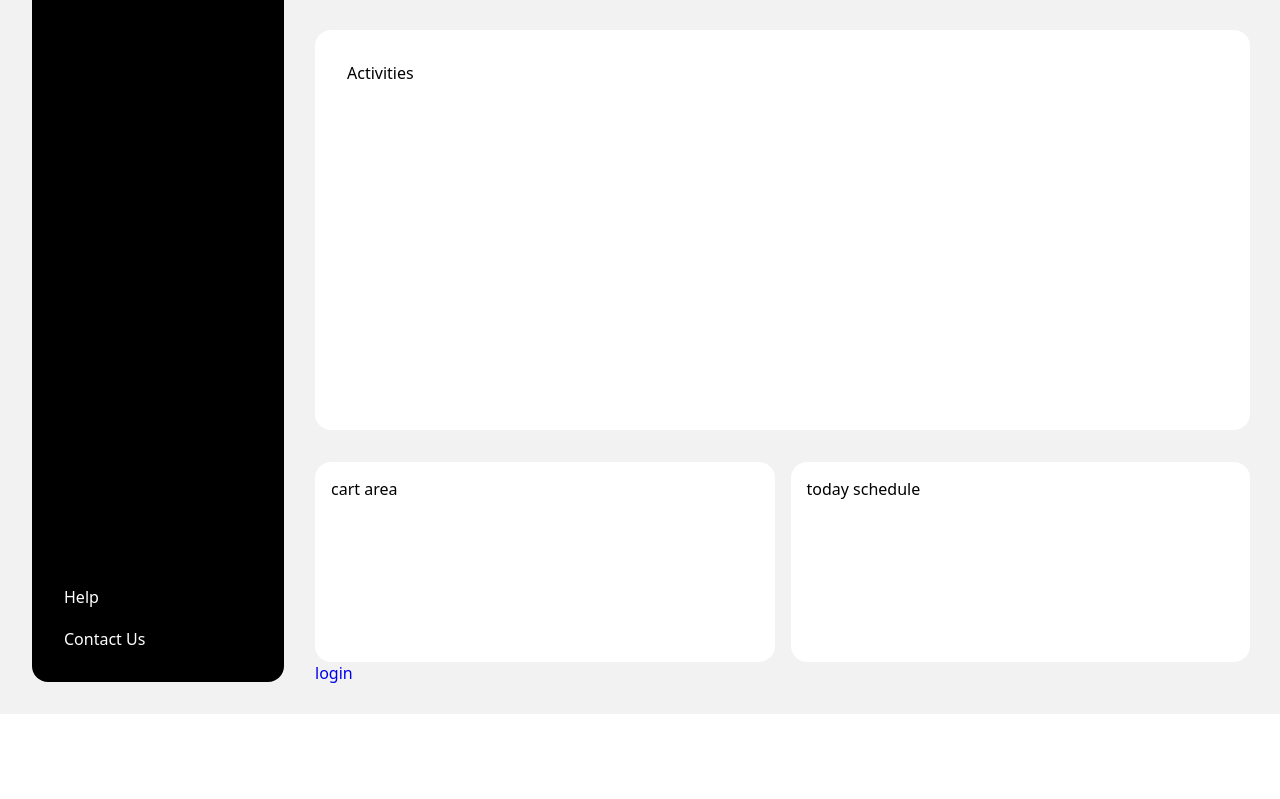
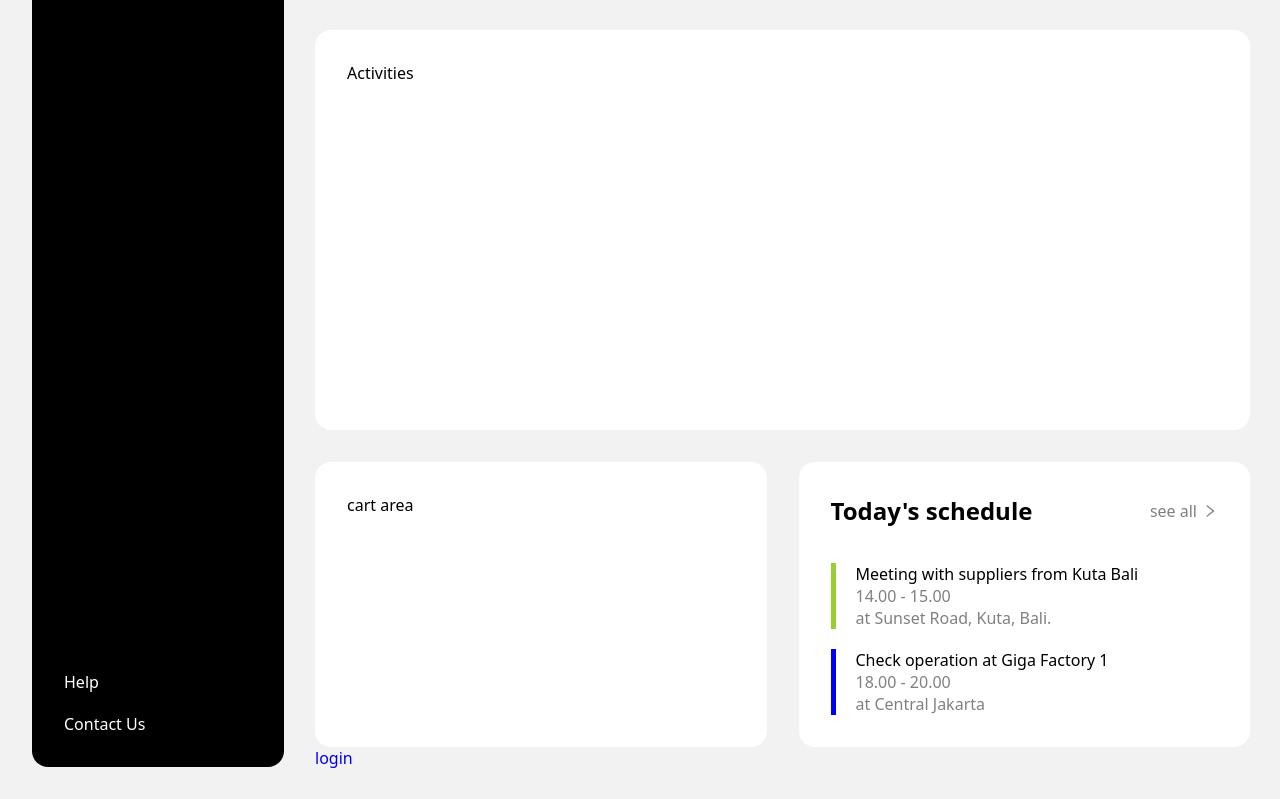
Before and after one commit to SasiSekarP/openinapp_front_end, a React (Create React App) app: page / in a window 1280 px wide. Shown: the part 365-1164 px from the top of the page. Before the commit the page ends 1079 px from the top, so only its background shows below. Built offline with nearby package versions, Linux system fonts and the light colour scheme.

Commit message:
schedule area added

```diff
--- a/src/component/home.js
+++ b/src/component/home.js
@@ -3,6 +3,7 @@ import {
   AiOutlineDoubleLeft,
   AiOutlineTags,
   AiOutlineLike,
+  AiOutlineRight,
 } from "react-icons/ai";
 import { PiUsers } from "react-icons/pi";
 import { CiMoneyBill } from "react-icons/ci";
@@ -129,7 +130,24 @@ export default function Home() {
         </div>
         <div className="homepagepichartrow">
           <div className="piechartcontainer">cart area</div>
-          <div className="piechartcontainer">today schedule</div>
+          <div className="piechartcontainer schedulearea">
+            <div className="sheduleareatitleandseeallrow">
+              <h2 className="scheduleareatitle">Today's schedule</h2>
+              <div className="graytext scheduleareaseeall">
+                see all <AiOutlineRight />
+              </div>
+            </div>
+            <div className="homepageschedulebox homepagescheduleboxyellow">
+              <div>Meeting with suppliers from Kuta Bali</div>
+              <div className="graytext">14.00 - 15.00</div>
+              <div className="graytext">at Sunset Road, Kuta, Bali.</div>
+            </div>
+            <div className="homepageschedulebox homepagescheduleboxblue">
+              <div>Check operation at Giga Factory 1</div>
+              <div className="graytext">18.00 - 20.00</div>
+              <div className="graytext">at Central Jakarta</div>
+            </div>
+          </div>
         </div>
         <Link to="/login">login</Link>
       </div>
--- a/src/style/home.css
+++ b/src/style/home.css
@@ -181,19 +181,49 @@
     width: 100%;
     display: flex;
     row-gap: 1rem;
-    column-gap: 1rem;
+    column-gap: 2rem;
     justify-content: space-between;
     flex-wrap: wrap;
 }
 
 .piechartcontainer{
     background-color: white;
-    padding: 1rem;
+    padding: 2rem;
     border-radius: 1rem;
-    height: 200px;
+    min-height: 200px;
     min-width: 200px;
     display: flex;
     flex: 1;
+}
+
+.schedulearea{
+    flex-direction: column;
+}
+
+.homepageschedulebox{
+    margin: 20px 0px 0px 0px;
+    padding-left: 20px;
+}
+
+.homepagescheduleboxyellow{
+    border-left: solid 5px yellowgreen;
+}
+
+.homepagescheduleboxblue{
+    border-left: solid 5px blue;
+}
+
+.sheduleareatitleandseeallrow{
+    display: flex;
+    justify-content: space-between;
+    align-items: center;
+    padding-bottom: 1rem;
+}
+
+.scheduleareaseeall{
+    display: flex;
+    align-items: center;
+    column-gap: 5px;
 }
 
 @media screen and (max-width:560px) {
```
